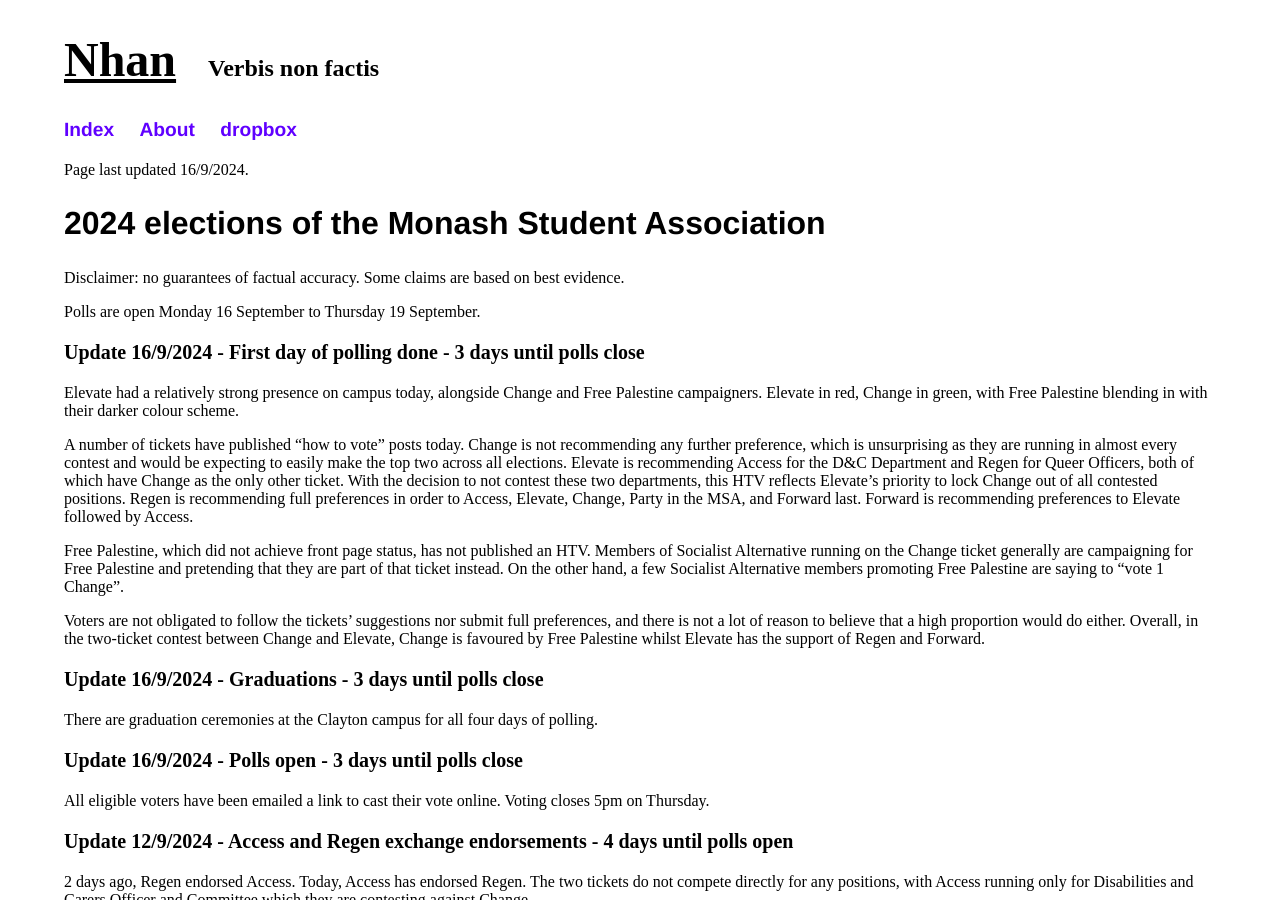
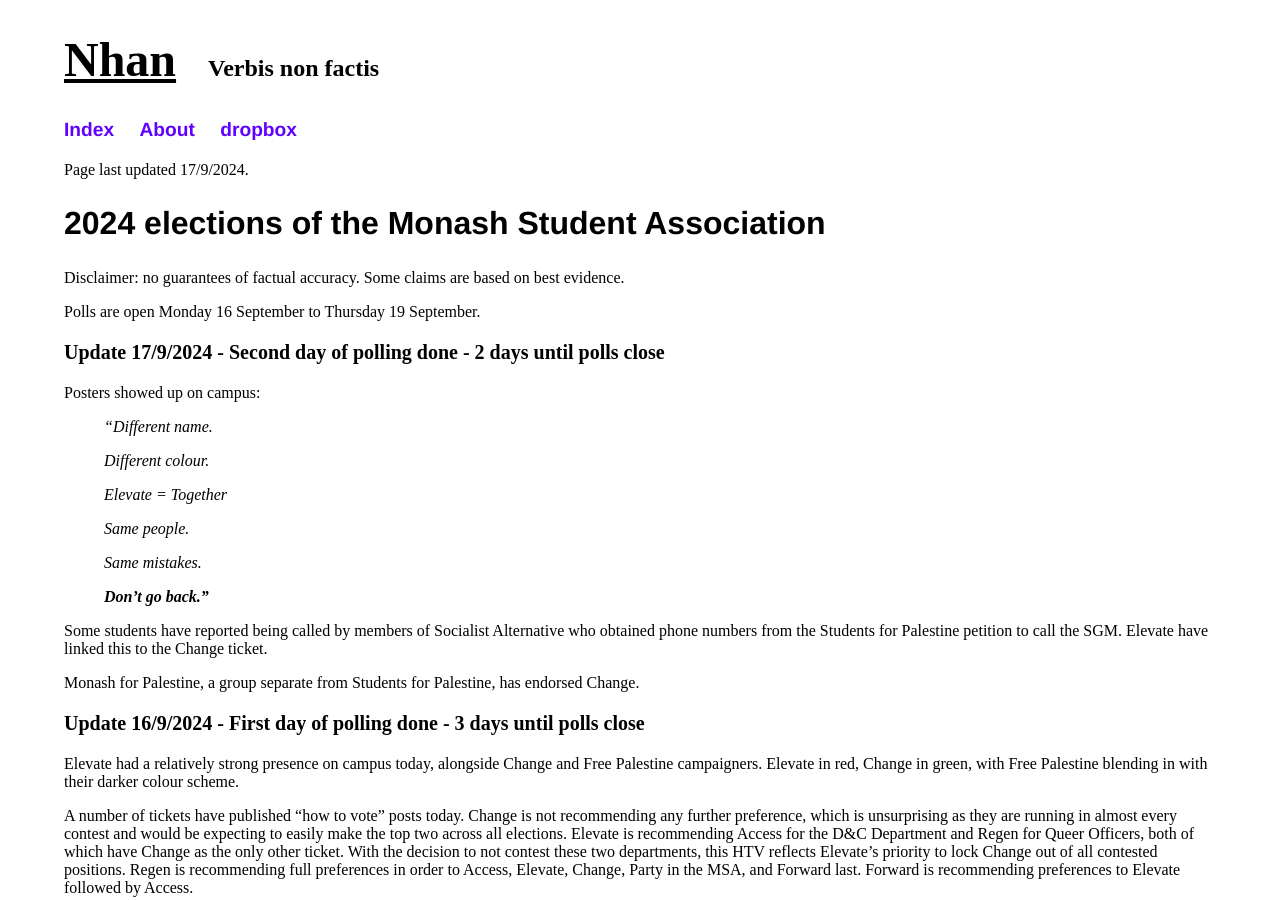
Before and after one commit to nhtnhanbn/nhtnhanbn.github.io, a Jekyll site: the page built from monash/msa24.md, in a window 1280 px wide and 900 px high. Built offline with Jekyll 4.4.1, drawn with Linux system fonts in a browser that asks for light colours.

Commit message:
Update msa24

```diff
--- a/monash/msa24.md
+++ b/monash/msa24.md
@@ -3,13 +3,32 @@
 title: 2024 Monash Student Association elections
 ---
 
-Page last updated 16/9/2024.
+Page last updated 17/9/2024.
 
 ## 2024 elections of the Monash Student Association
 
 Disclaimer: no guarantees of factual accuracy. Some claims are based on best evidence.
 
 Polls are open Monday 16 September to Thursday 19 September.
+
+### Update 17/9/2024 - Second day of polling done - 2 days until polls close
+
+Posters showed up on campus:
+> *"Different name.*
+
+> *Different colour.*
+
+> *Elevate = Together*
+
+> *Same people.*
+
+> *Same mistakes.*
+
+> ***Don't go back."***
+
+Some students have reported being called by members of Socialist Alternative who obtained phone numbers from the Students for Palestine petition to call the SGM. Elevate have linked this to the Change ticket.
+
+Monash for Palestine, a group separate from Students for Palestine, has endorsed Change.
 
 ### Update 16/9/2024 - First day of polling done - 3 days until polls close
 
```
